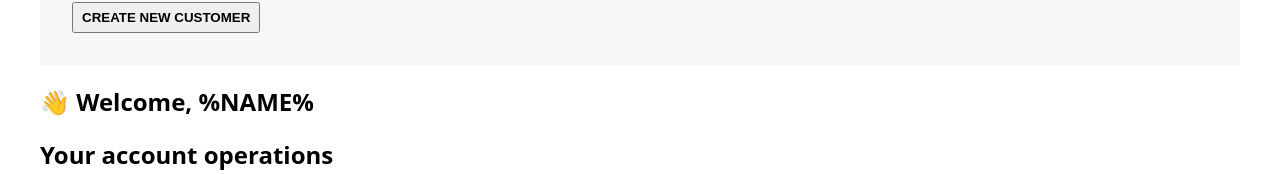
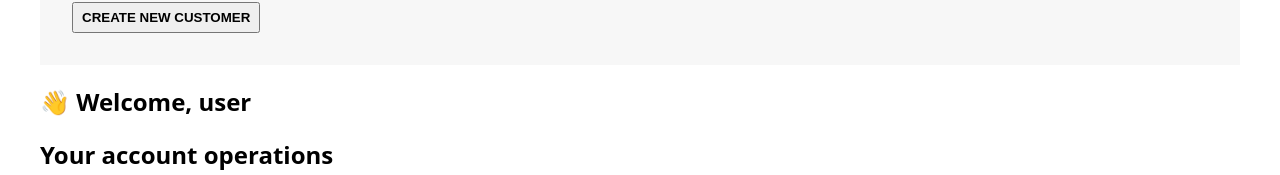
Before and after one commit to nikolamihailov/React-Udemy, a React (Vite) app in the folder 11. Redux-intro/: page / in a window 1280 px wide. Shown: the part 295-470 px from the top of the page. Built offline with nearby package versions, Linux system fonts and the light colour scheme.

Commit message:
usage of useSelector and useDispatch hooks added

```diff
--- a/11. Redux-intro/src/features/customers/CreateCustomer.jsx
+++ b/11. Redux-intro/src/features/customers/CreateCustomer.jsx
@@ -1,10 +1,15 @@
 import { useState } from "react";
+import { useDispatch } from "react-redux";
+import { createCustomer } from "./customerSlice";
 
 function Customer() {
   const [fullName, setFullName] = useState("");
   const [nationalId, setNationalId] = useState("");
 
-  function handleClick() {}
+  const dispatch = useDispatch();
+  function handleClick() {
+    dispatch(createCustomer(fullName, nationalId));
+  }
 
   return (
     <div>
--- a/11. Redux-intro/src/features/customers/Customer.jsx
+++ b/11. Redux-intro/src/features/customers/Customer.jsx
@@ -1,5 +1,9 @@
+import { useSelector } from "react-redux";
+
 function Customer() {
-  return <h2>👋 Welcome, %NAME%</h2>;
+  const customerName = useSelector((store) => store.customer.fullName);
+
+  return <h2>👋 Welcome, {customerName ? customerName : "user"}</h2>;
 }
 
 export default Customer;
```
